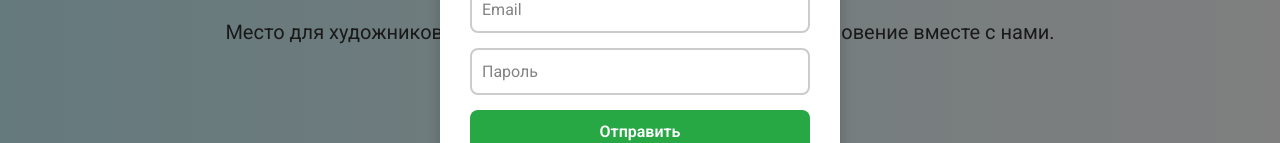
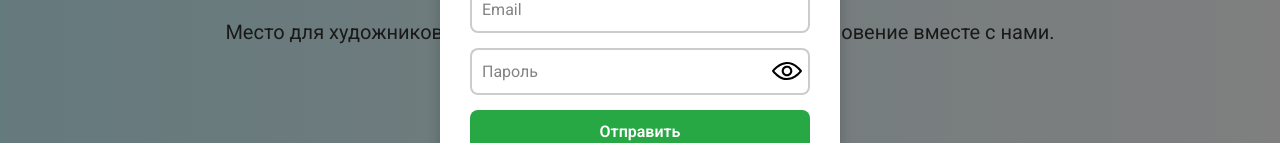
Before and after one commit to Bitsulov/vibeart, a React (Vite) app: page / in a window 1280 px wide. Both pictures are taken after a click on the button "Войти". Shown: the part 355-498 px from the top of the page. Built offline with nearby package versions, Linux system fonts and the light colour scheme.

Commit message:
The InputForm component has been improved. Added InputForm component with type password

```diff
--- a/src/components/inputForm/inputForm.jsx
+++ b/src/components/inputForm/inputForm.jsx
@@ -1,36 +1,124 @@
 import React, { useEffect, useState } from 'react';
 import classes from "./inputForm.module.css";
 
-const InputForm = ({placeholder="", type="text", id="", value="", className="", placeholderClassName="", ...props}) => {
+const InputForm = ({placeholder="", type="text", id="", value="", className="", placeholderClassName="", onChange, minLength, ...props}) => {
 	// id is required
 	const [inputValue, setInputValue] = useState(value);
 	const [inputClasses, setInputClasses] = useState([classes.input, className].join(" "));
 	const [placeholderClasses, setPlaceholderClasses] = useState([classes.placeholder, placeholderClassName].join(" "));
+	const [isPassword, setIsPassword] = useState(false);
+	const [isShowPassword, setIsShowPassword] = useState(false);
+	const [currentType, setCurrentType] = useState(null);
 
-	const onChange = (e) => {
+	const onChangeValue = (e) => {
 		setInputValue(e.target.value);
+		let defaultClass = isPassword ? classes.inputLeft : classes.input;
 		if(e.target.value === "") {
-			setInputClasses([classes.input, className].join(" "));
+			setInputClasses([defaultClass, className].join(" "));
 			setPlaceholderClasses([classes.placeholder, placeholderClassName].join(" "));
 		} else {
-			setInputClasses([classes.input, className, classes.focus].join(" "));
+			setInputClasses([defaultClass, className, classes.focus].join(" "));
 			setPlaceholderClasses([classes.placeholder, placeholderClassName, classes.focus].join(" "));
 		}
+		onChange?.();
 	}
 
+	useEffect(() => {
+		if(currentType) {
+			if(isShowPassword) {
+				setCurrentType("text");
+			} else {
+				setCurrentType("password");
+			}
+		} else {
+			setCurrentType(type);
+			if(type === "password") {
+				setIsPassword(true);
+				setInputClasses([classes.inputLeft, className].join(" "));
+			} else {
+				setInputClasses([classes.input, className].join(" "));
+			}
+		}
+	}, [type, isShowPassword])
+
 	return (
+		<div className={classes.generalWrapper}>
 			<div className={classes.inputWrapper}>
 				<input
-				type={type}
+					type={currentType}
 					id={id}
 					className={inputClasses}
 					value={inputValue}
-				onChange={onChange}
+					minLength={minLength ?? ""}
+					onChange={onChangeValue}
 					{...props}
-			>
+				></input>
+				{isPassword ?
+					isShowPassword ?
+						<div className={classes.inputRight}>
+							<svg className={classes.inputButtonHide} onClick={() => setIsShowPassword(false)}
+								version="1.0" xmlns="http://www.w3.org/2000/svg"
+								width="512.000000pt" height="512.000000pt" viewBox="0 0 512.000000 512.000000"
+								preserveAspectRatio="xMidYMid meet">
 
-			</input>
+								<g transform="translate(0.000000,512.000000) scale(0.100000,-0.100000)"
+									fill="#000000" stroke="none">
+								<path d="M4260 4470 c-14 -6 -147 -133 -297 -282 l-271 -271 -129 50 c-208 83
+									-406 135 -638 170 -184 27 -571 24 -764 -6 -509 -78 -959 -281 -1385 -624
+									-135 -108 -391 -366 -500 -502 -118 -149 -264 -368 -272 -410 -11 -60 4 -100
+									86 -223 240 -363 584 -709 930 -937 58 -38 107 -70 109 -72 3 -2 -104 -113
+									-236 -246 -207 -207 -242 -247 -248 -280 -11 -60 3 -107 44 -148 41 -41 88
+									-55 148 -44 34 6 227 196 1831 1798 1317 1317 1795 1801 1803 1826 22 67 -2
+									139 -63 184 -31 23 -111 32 -148 17z m-1360 -655 c172 -26 363 -76 514 -135
+									l30 -11 -164 -164 -164 -164 -27 19 c-52 38 -215 110 -294 132 -106 28 -344
+									31 -449 5 -183 -46 -328 -128 -462 -261 -133 -134 -215 -280 -261 -462 -27
+									-108 -24 -334 5 -444 23 -83 89 -234 131 -295 l20 -31 -203 -203 -203 -203
+									-95 59 c-332 209 -669 527 -878 829 l-51 74 50 73 c177 256 485 564 746 748
+									352 248 768 405 1181 448 124 13 448 5 574 -14z m-198 -634 c62 -16 178 -64
+									178 -74 0 -1 -195 -197 -434 -436 l-434 -434 -27 52 c-36 73 -65 191 -65 270
+									1 409 394 721 782 622z"/>
+								<path d="M4137 3462 c-59 -59 -107 -112 -106 -117 0 -6 39 -40 87 -77 205
+									-157 475 -445 621 -660 l32 -48 -41 -60 c-172 -254 -471 -557 -735 -746 -452
+									-324 -980 -489 -1505 -470 -164 5 -215 11 -383 42 l-89 17 -129 -129 c-93 -93
+									-125 -130 -115 -136 28 -16 265 -69 401 -90 187 -29 568 -31 750 -5 645 95
+									1183 373 1675 866 176 177 291 316 420 509 129 192 129 209 12 388 -112 170
+									-265 357 -427 520 -137 138 -328 304 -349 304 -6 0 -60 -48 -119 -108z"/>
+								<path d="M3336 2661 l-138 -138 -13 -79 c-16 -92 -73 -214 -134 -287 -94 -113
+									-238 -198 -375 -222 l-79 -13 -141 -141 c-77 -77 -137 -143 -134 -146 12 -12
+									165 -34 239 -35 253 -1 486 98 674 285 193 193 278 396 279 665 1 125 -16 250
+									-32 250 -4 0 -69 -62 -146 -139z"/>
+								</g>
+							</svg>
+						</div>
+					:
+						<div className={classes.inputRight}>
+							<svg className={classes.inputButtonShow} onClick={() => setIsShowPassword(true)}
+								version="1.0" xmlns="http://www.w3.org/2000/svg"
+								width="512.000000pt" height="512.000000pt" viewBox="0 0 512.000000 512.000000"
+								preserveAspectRatio="xMidYMid meet">
+								<g transform="translate(0.000000,512.000000) scale(0.100000,-0.100000)"
+									fill="#000000" stroke="none">
+								<path d="M2435 4103 c-596 -48 -1152 -286 -1706 -731 -224 -180 -588 -550
+									-691 -703 -33 -49 -43 -104 -28 -157 28 -105 488 -590 791 -833 1158 -931
+									2448 -885 3664 130 187 156 579 568 632 664 20 36 25 92 13 136 -14 53 -161
+									229 -374 448 -402 414 -794 692 -1225 868 -332 136 -748 205 -1076 178z m392
+									-368 c152 -20 241 -39 356 -75 398 -124 769 -351 1142 -700 117 -109 327 -329
+									365 -381 l19 -26 -152 -158 c-336 -350 -647 -585 -1012 -765 -335 -166 -617
+									-242 -951 -257 -688 -30 -1394 327 -2044 1033 -74 80 -136 150 -138 155 -6 16
+									424 436 550 537 313 249 659 442 972 542 127 41 285 77 391 89 50 6 101 13
+									115 15 67 9 282 4 387 -9z"/>
+								<path d="M2396 3455 c-196 -41 -366 -133 -497 -272 -101 -107 -180 -248 -221
+									-398 -31 -115 -31 -335 0 -450 25 -90 85 -221 134 -293 114 -167 315 -307 523
+									-364 114 -31 335 -31 450 0 320 87 569 336 656 657 18 65 22 107 22 225 0 118
+									-4 160 -22 225 -87 321 -339 573 -656 656 -104 27 -293 34 -389 14z m292 -360
+									c98 -23 179 -70 258 -149 220 -220 220 -552 0 -772 -44 -44 -95 -83 -133 -103
+									-220 -111 -476 -68 -646 107 -210 218 -210 546 0 764 136 140 331 198 521 153z"/>
+								</g>
+							</svg>
+						</div>
+				: ""}
 				<label className={placeholderClasses} htmlFor={id}>{placeholder}</label>
+			</div>
 		</div>
 	)
 }
--- a/src/components/inputForm/inputForm.module.css
+++ b/src/components/inputForm/inputForm.module.css
@@ -1,4 +1,5 @@
 .inputWrapper {
+	display: flex;
 	position: relative;
 	margin-bottom: 15px;
 }
@@ -9,6 +10,45 @@
 	border: 2px solid #ccc;
 	border-radius: 8px;
 	font-size: 16px;
+	transition: border var(--main-transition);
+}
+
+.inputLeft {
+	width: 87%;
+	padding: 12px 10px;
+	border: 2px solid #ccc;
+	border-radius: 8px;
+	border-top-right-radius: 0;
+	border-bottom-right-radius: 0;
+	border-right: 0;
+	font-size: 16px;
+	transition: border var(--main-transition);
+}
+
+.inputRight {
+	display: flex;
+	align-items: center;
+	justify-content: center;
+	width: 13%;
+	padding: 6px 0;
+	border: 2px solid #ccc;
+	border-radius: 8px;
+	border-left: 0;
+	border-top-left-radius: 0;
+	border-bottom-left-radius: 0;
+	transition: border var(--main-transition);
+}
+
+.inputButtonShow {
+	width: 30px;
+	height: 30px;
+	cursor: pointer;
+}
+
+.inputButtonHide {
+	width: 30px;
+	height: 30px;
+	cursor: pointer;
 }
 
 .placeholder {
@@ -28,23 +68,33 @@
 	outline: none;
 }
 
+.inputLeft:focus {
+	padding: 15px 10px 9px;
+	border: 2px solid black;
+	border-right: 0;
+	outline: none;
+}
+
 .input:focus ~ .placeholder {
 	font-size: 10px;
 	transform: translateY(-8px);
 }
 
-.input:active {
-	padding: 15px 10px 9px;
-	border: 2px solid black;
-	outline: none;
-}
-
-.input:active ~ .placeholder {
+.inputLeft:focus ~ .placeholder {
 	font-size: 10px;
 	transform: translateY(-8px);
 }
 
+.inputLeft:focus ~ .inputRight {
+	border: 2px solid black;
+	border-left: 0;
+}
+
 .input.focus {
+	padding: 15px 10px 9px;
+}
+
+.inputLeft.focus {
 	padding: 15px 10px 9px;
 }
 
@@ -52,3 +102,13 @@
 	font-size: 10px;
 	transform: translateY(-8px);
 }
+
+@media (max-width: 450px) {
+	.inputLeft {
+		width: 80%;
+	}
+
+	.inputRight {
+		width: 20%;
+	}
+}
--- a/src/pages/home.jsx
+++ b/src/pages/home.jsx
@@ -5,12 +5,12 @@ import InputForm from '../components/inputForm/inputForm';
 const Home = ({getNewNotice, showModalContent}) => {
 
 	const openSign = () => {
-		showModalContent(
+		showModalContent (
 			<section className="authentication">
 				<h2 className="authentication__title">Войти</h2>
 				<form className="authentication__form">
-					<InputForm id="emailAuthentication" type="email" placeholder="Email" required ></InputForm>
-					<InputForm id="passwordAuthentication" type="password" placeholder="Пароль" required ></InputForm>
+					<InputForm id="emailAuthentication" type="email" placeholder="Email" minLength={6} value='' required ></InputForm>
+					<InputForm id="passwordAuthentication" type="password" placeholder="Пароль" minLength={6} value='' required ></InputForm>
 					<button className="authentication__submit" type="submit">Отправить</button>
 				</form>
 			</section>
@@ -18,13 +18,13 @@ const Home = ({getNewNotice, showModalContent}) => {
 	}
 
 	const openRegister = () => {
-		showModalContent(
+		showModalContent (
 			<section className="authentication">
 				<h2 className="authentication__title">Зарегистрироваться</h2>
 				<form className="authentication__form">
-					<InputForm id="emailAuthentication" type="email" placeholder="Email" required ></InputForm>
-					<InputForm id="passwordAuthentication" type="password" placeholder="Пароль" required ></InputForm>
-					<InputForm id="passwordAgainAuthentication" type="password" placeholder="Повторите пароль" required ></InputForm>
+					<InputForm id="emailAuthentication" type="email" placeholder="Email" value='' required />
+					<InputForm id="passwordAuthentication" type="password" placeholder="Пароль" minLength={6} value='' required />
+					<InputForm id="passwordAgainAuthentication" type="password" placeholder="Повторите пароль" minLength={6} required />
 					<button className="authentication__submit" type="submit">Отправить</button>
 				</form>
 			</section>
--- a/src/styles/home.css
+++ b/src/styles/home.css
@@ -1,7 +1,6 @@
 main.home {
 	display: flex;
 	min-height: calc(100vh - 80px);
-	/* font-family: 'Inter', sans-serif; */
 	background-color: #f8f9fa;
 	color: #333;
 }
@@ -86,9 +85,10 @@ main.home {
 	font-size: 16px;
 	user-select: none;
 	cursor: pointer;
+	transition: var(--main-transition);
 }
 
-.authentication__button:hover {
+.authentication__submit:hover {
 	background: #218838;
 }
 
@@ -141,6 +141,10 @@ main.home {
 		font-size: 20px;
 		padding: 12px 30px;
 	}
+
+	.authentication__title {
+		font-size: 22px;
+	}
 }
 
 @media (max-width: 340px) {
```
Lines whose indentation alone changed are shown as unchanged.
